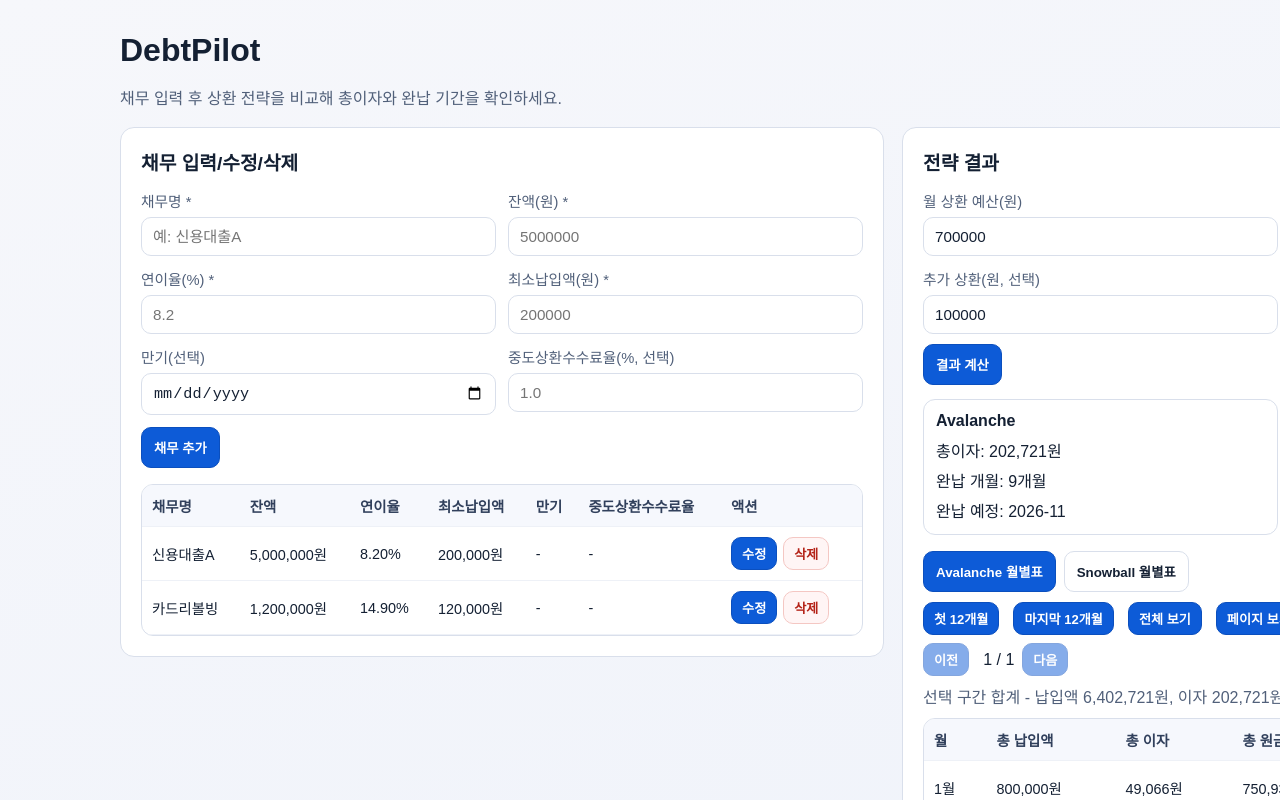
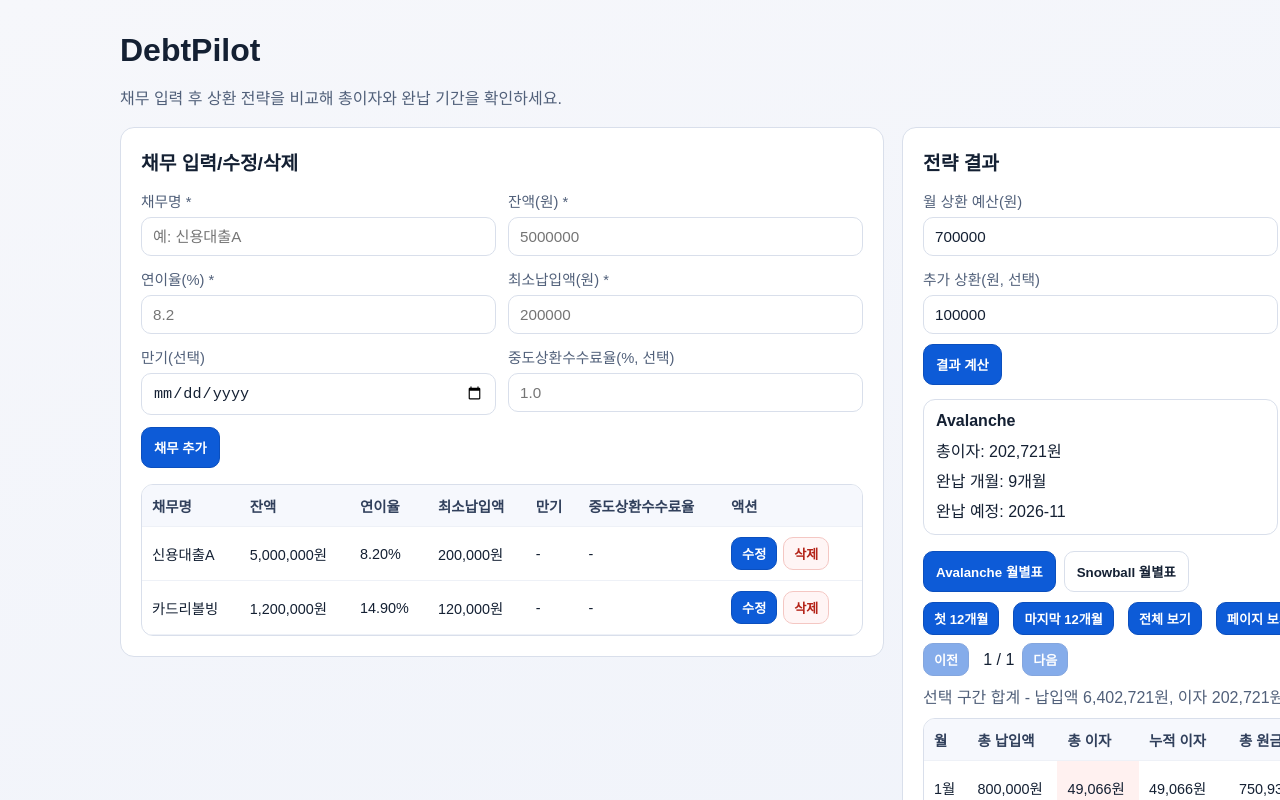
Before and after one commit to asusikai/loan-debt-planner, a Next.js app: page / in a window 1280 px wide. Both pictures are taken after a click on the button "결과 계산". Shown: the top 800 px of the page. Built offline with nearby package versions, Linux system fonts and the light colour scheme.

Commit message:
feat(ui): 월별표 누적이자와 완납 마일스톤 시각지표 추가

```diff
--- a/src/app/components/payment-table.tsx
+++ b/src/app/components/payment-table.tsx
@@ -13,6 +13,8 @@ type MonthlyGroup = {
   totalInterest: number;
   totalPrincipal: number;
   endingBalance: number;
+  cumulativeInterest: number;
+  paidOffDebts: string[];
 };
 
 type RangeMode = "paged" | "first12" | "last12" | "all";
@@ -37,7 +39,7 @@ export function PaymentTable({ monthlyPlans }: PaymentTableProps) {
       grouped.set(item.monthIndex, group);
     }
 
-    return Array.from(grouped.entries())
+    const sorted = Array.from(grouped.entries())
       .sort((left, right) => left[0] - right[0])
       .map(([monthIndex, items]) => ({
         monthIndex,
@@ -46,7 +48,17 @@ export function PaymentTable({ monthlyPlans }: PaymentTableProps) {
         totalInterest: items.reduce((sum, item) => sum + item.interestAmount, 0),
         totalPrincipal: items.reduce((sum, item) => sum + item.principalAmount, 0),
         endingBalance: items.reduce((sum, item) => sum + item.remainingBalance, 0),
+        cumulativeInterest: 0,
+        paidOffDebts: items
+          .filter((item) => item.remainingBalance === 0 && item.paymentAmount > 0)
+          .map((item) => item.debtName),
       }));
+
+    let runningInterest = 0;
+    return sorted.map((group) => {
+      runningInterest += group.totalInterest;
+      return { ...group, cumulativeInterest: runningInterest };
+    });
   }, [monthlyPlans]);
 
   const lastMonth = monthlyGroups.at(-1)?.monthIndex;
@@ -129,8 +141,10 @@ export function PaymentTable({ monthlyPlans }: PaymentTableProps) {
             <th>월</th>
             <th>총 납입액</th>
             <th>총 이자</th>
+            <th>누적 이자</th>
             <th>총 원금상환</th>
             <th>월말 잔액</th>
+            <th>마일스톤</th>
             <th>상세</th>
           </tr>
         </thead>
@@ -144,9 +158,31 @@ export function PaymentTable({ monthlyPlans }: PaymentTableProps) {
                 <tr key={`summary-${group.monthIndex}`} className={isFinalMonth ? "payoff-month" : ""}>
                   <td>{group.monthIndex}월</td>
                   <td>{toCurrency(group.totalPayment)}</td>
-                  <td>{toCurrency(group.totalInterest)}</td>
+                  <td
+                    className={
+                      group.totalInterest > 0
+                        ? group.totalInterest > visibleInterestTotal / Math.max(visibleGroups.length, 1)
+                          ? "interest-heavy"
+                          : "interest-light"
+                        : ""
+                    }
+                  >
+                    {toCurrency(group.totalInterest)}
+                  </td>
+                  <td>{toCurrency(group.cumulativeInterest)}</td>
                   <td>{toCurrency(group.totalPrincipal)}</td>
                   <td>{toCurrency(group.endingBalance)}</td>
+                  <td>
+                    {isFinalMonth ? <span className="milestone-badge">모든 채무 완납</span> : null}
+                    {!isFinalMonth && group.paidOffDebts.length > 0 ? (
+                      <span
+                        className="milestone-badge"
+                        aria-label={`${group.paidOffDebts.join(", ")} 채무 완납 월`}
+                      >
+                        {group.paidOffDebts.join(", ")} 완납
+                      </span>
+                    ) : null}
+                  </td>
                   <td>
                     <button
                       type="button"
@@ -163,7 +199,7 @@ export function PaymentTable({ monthlyPlans }: PaymentTableProps) {
                 </tr>
                 {isExpanded ? (
                   <tr id={`month-detail-${group.monthIndex}`} key={`detail-${group.monthIndex}`}>
-                    <td colSpan={6}>
+                    <td colSpan={8}>
                       <table className="nested-table">
                         <thead>
                           <tr>
--- a/src/app/globals.css
+++ b/src/app/globals.css
@@ -256,6 +256,25 @@ table {
   background: #edfdf3;
 }
 
+.interest-heavy {
+  background: #fff1f0;
+}
+
+.interest-light {
+  background: #f9fbff;
+}
+
+.milestone-badge {
+  display: inline-block;
+  padding: 2px 8px;
+  border-radius: 999px;
+  border: 1px solid #b7e4c7;
+  background: #edfdf3;
+  color: #11643d;
+  font-size: 0.78rem;
+  font-weight: 600;
+}
+
 .payment-pagination {
   margin-top: 10px;
   display: grid;
```
